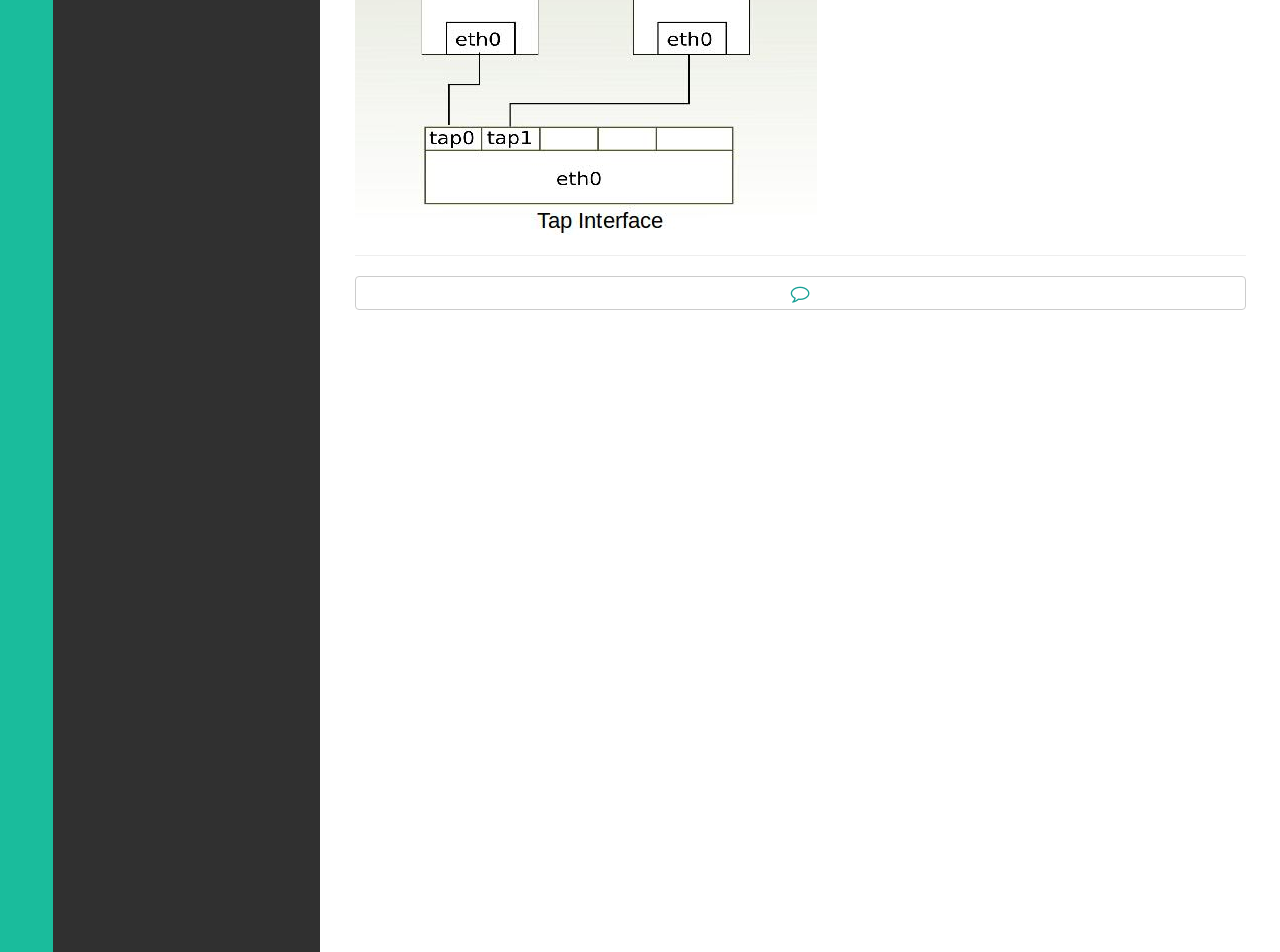
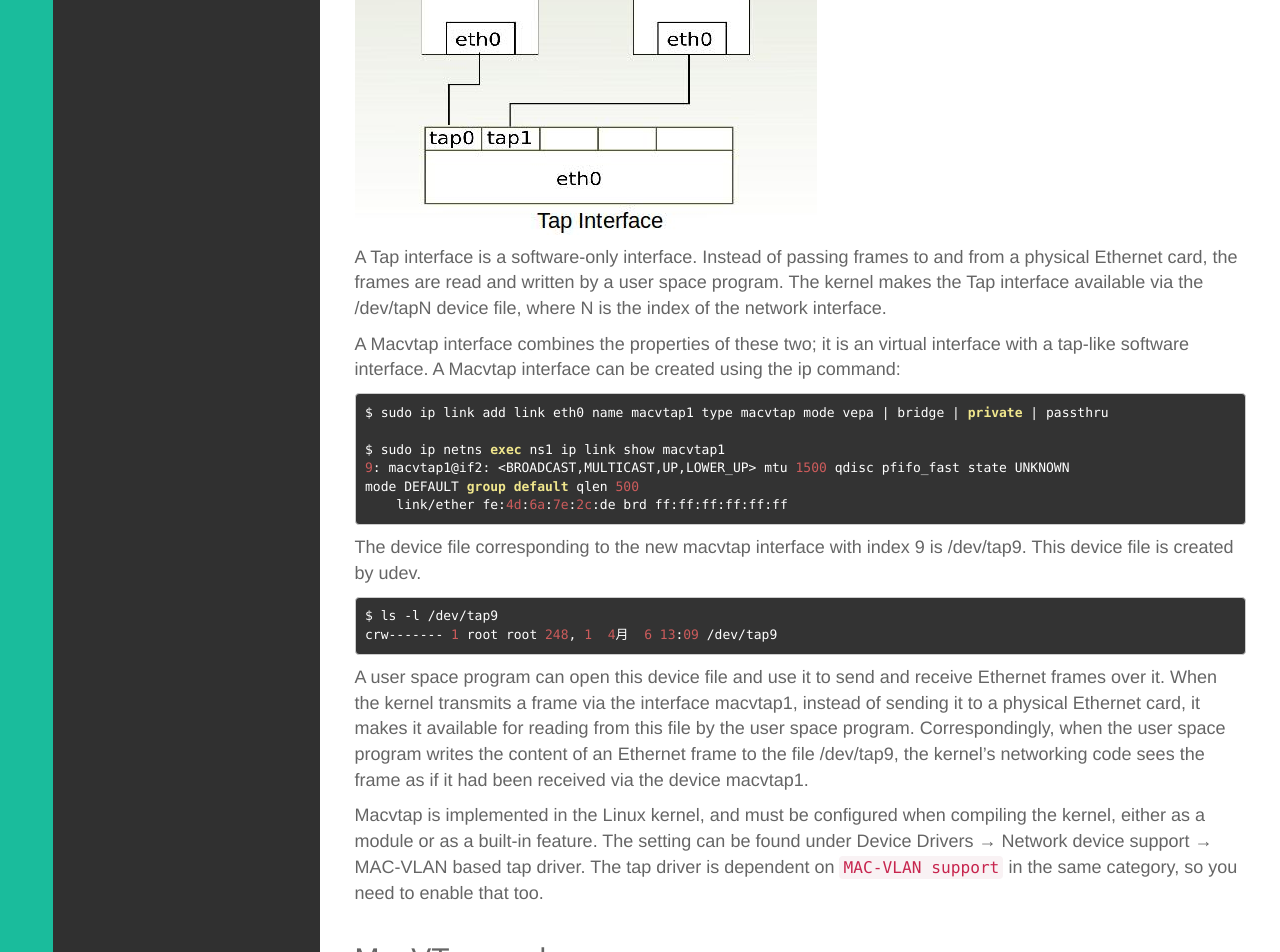
Before and after one commit to wenchma/wenchma.github.io, a Jekyll site: the page built from _posts/2016-09-07-macvtap-deep-dive.md, in a window 1280 px wide. Shown: the part 445-1397 px from the top of the page. Built offline with Jekyll 4.4.1, drawn with Linux system fonts in a browser that asks for light colours; some of the changed text lies outside the part shown.

Commit message:
Update 2016-09-07-macvtap-deep-dive.md

````diff
--- a/_posts/2016-09-07-macvtap-deep-dive.md
+++ b/_posts/2016-09-07-macvtap-deep-dive.md
@@ -15,3 +15,39 @@ Each virtual interface has its own MAC address distinct from the physical interf
 Frames sent to or from the virtual interfaces are mapped to the physical interface, which is called the lower interface.
 
 ![](/img/vtap1.jpg)
+
+
+A Tap interface is a software-only interface. Instead of passing frames to and from a physical Ethernet card, the frames are read and written by a user space program. The kernel makes the Tap interface available via the /dev/tapN device file, where N is the index of the network interface.
+
+A Macvtap interface combines the properties of  these two; it is an virtual interface with a tap-like software interface. A Macvtap interface can be created using the ip command:
+
+```bash
+$ sudo ip link add link eth0 name macvtap1 type macvtap mode vepa | bridge | private | passthru
+
+$ sudo ip netns exec ns1 ip link show macvtap1
+9: macvtap1@if2: <BROADCAST,MULTICAST,UP,LOWER_UP> mtu 1500 qdisc pfifo_fast state UNKNOWN
+mode DEFAULT group default qlen 500
+    link/ether fe:4d:6a:7e:2c:de brd ff:ff:ff:ff:ff:ff
+```
+
+The device file corresponding to the new macvtap interface with index 9 is /dev/tap9. This device file is
+created by udev.
+
+```bash
+$ ls -l /dev/tap9
+crw------- 1 root root 248, 1  4月  6 13:09 /dev/tap9
+```
+
+A user space program can open this device file and use it to send and receive Ethernet frames over it. When the kernel transmits a frame via the interface macvtap1, instead of sending it to a physical Ethernet card,  it makes it available for reading from this file by the user space program. Correspondingly, when the user space program writes the content of an Ethernet frame to the file /dev/tap9, the kernel’s networking code sees the frame as if it had been received via the device macvtap1.
+
+Macvtap is implemented in the Linux kernel, and must be configured when compiling the kernel, either as a module or as a built-in feature. The setting can be found under Device Drivers → Network device support → MAC-VLAN based tap driver. The tap driver is dependent on `MAC-VLAN support` in the same category, so you need to enable that too.
+
+## MacVTap modes
+
+A Macvtap device can function in one of four modes: Virtual Ethernet Port Aggregator (VEPA) mode, Bridge mode, Private mode, and passthru mode. The modes determine how the tap endpoints communicate between each other.
+
+### 1. Virtual Ethernet Port Aggregator mode
+
+In this mode, which is the default, data between endpoints on the same lower device are sent via the lower device (Ethernet card) to the physical switch the lower device is connected to. This mode requires that the switch supports ‘Reflective Relay’ mode, also known as `Hairpin` mode. Reflective Relay means the switch can send back a frame on the same port it received it on. Unfortunately, most switches today do not yet support this mode.
+
+![](/img/hairpin.jpg)
````
